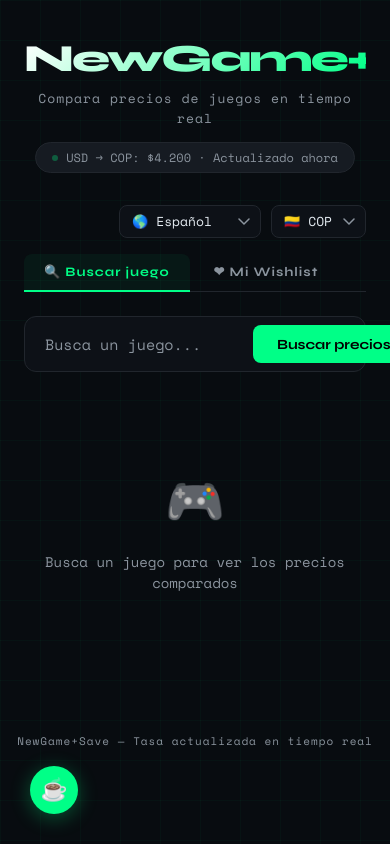
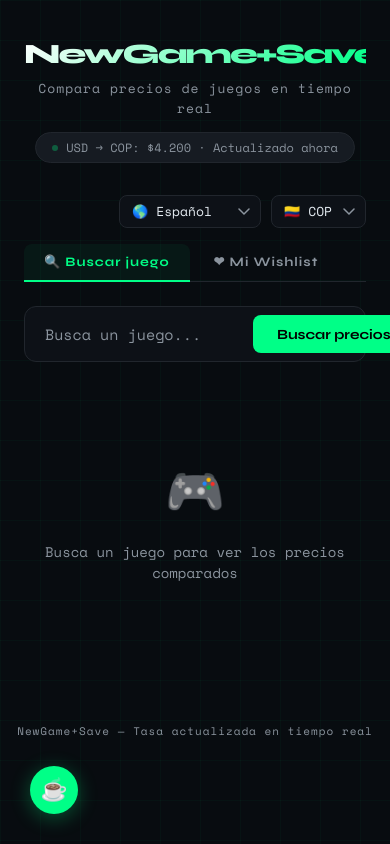
Before and after one commit to AvenBeater/newgamesave, a Flask app: page / in a window 390 px wide; the page is wider, and only the part inside the window is pictured. Run offline with Flask 2, Linux system fonts and the light colour scheme; data that the repository does not hold is empty; parts of the project's set-up code (start-up, migrations or seed data) failed here and were passed over; some libraries are stand-ins or nearby versions.

Commit message:
Fix mobile blank screen + responsive h1 sizing
Mobile blank-screen-on-refresh bug:
The two main content panes (#pane-search, #pane-wishlist) used
'animation: fadeUp .3s ease both', whose 'from' state is opacity:0.
The 'both' fill-mode applies that opacity:0 BEFORE the animation
starts. If the animation never fires (mobile sim paint suppression,
prefers-reduced-motion at OS level, GPU compositor stalls), the panes
stay invisible forever — exactly the 'blank until I resize the
canvas' symptom, where any reflow finally triggers the animation.
Replaced with a transform-only paneSlideIn keyframe so opacity is
never manipulated on these critical containers, and added a global
prefers-reduced-motion block as defense-in-depth.

H1 responsive sizing:
'NewGame+Save' is 12 chars in Syne 800 with -2px letterspacing.
Old clamp(2.4rem, 7vw, 70px) had a min of 38.4px, which overflows
the 272px usable width on a 320px viewport. New clamp(1.75rem,
6.5vw, 70px) caps at 28px on small mobile (Material 3 Headline
Medium token, fits comfortably) and scales smoothly to the user's
70px desktop ceiling.

```diff
--- a/static/style.css
+++ b/static/style.css
@@ -4,7 +4,7 @@ body{background:var(--bg);color:var(--text);font-family:'Space Mono',monospace;m
 body::before{content:'';position:fixed;inset:0;background-image:linear-gradient(rgba(0,255,135,0.03) 1px,transparent 1px),linear-gradient(90deg,rgba(0,255,135,0.03) 1px,transparent 1px);background-size:40px 40px;pointer-events:none;z-index:0;}
 .container{max-width:1100px;margin:0 auto;padding:40px 24px;position:relative;z-index:1;}
 header{margin-bottom:32px;text-align:center;}
-h1{font-family:'Syne',sans-serif;font-size:clamp(2.4rem,7vw,70px);font-weight:800;line-height:1;letter-spacing:-2px;background:linear-gradient(135deg,#fff 0%,var(--accent) 100%);-webkit-background-clip:text;-webkit-text-fill-color:transparent;background-clip:text;margin-bottom:10px;transition:filter .3s ease;}
+h1{font-family:'Syne',sans-serif;font-size:clamp(1.75rem,6.5vw,70px);font-weight:800;line-height:1;letter-spacing:-2px;background:linear-gradient(135deg,#fff 0%,var(--accent) 100%);-webkit-background-clip:text;-webkit-text-fill-color:transparent;background-clip:text;margin-bottom:10px;transition:filter .3s ease;}
 h1:hover{filter:drop-shadow(0 0 20px rgba(0,255,135,.3));}
 .subtitle{color:var(--muted);font-size:13px;letter-spacing:1px;}
 .rate-badge{display:inline-flex;align-items:center;gap:8px;margin-top:14px;background:var(--surface2);border:1px solid var(--border);border-radius:100px;padding:6px 16px;font-size:12px;color:var(--muted);}
@@ -135,7 +135,12 @@ footer{text-align:center;padding:40px 0 20px;color:var(--muted);font-size:11px;l
 .tab{background:none;border:none;border-bottom:2px solid transparent;color:var(--muted);font-family:'Syne',sans-serif;font-size:13px;font-weight:700;letter-spacing:1px;padding:10px 20px;cursor:pointer;transition:all .2s;margin-bottom:-1px;border-radius:8px 8px 0 0;}
 .tab:hover{color:var(--text);background:var(--surface);}
 .tab.active{color:var(--accent);border-bottom-color:var(--accent);background:rgba(0,255,135,.05);}
-#pane-search,#pane-wishlist{animation:fadeUp .3s ease both;}
+@keyframes paneSlideIn{from{transform:translateY(16px)}to{transform:translateY(0)}}
+#pane-search,#pane-wishlist{animation:paneSlideIn .3s ease;}
+@media (prefers-reduced-motion:reduce){
+  *,*::before,*::after{animation-duration:.01ms!important;animation-iteration-count:1!important;transition-duration:.01ms!important;}
+  #pane-search,#pane-wishlist{animation:none;transform:none;}
+}
 
 /* ── WISHLIST HINT ────────────────────────────────────── */
 .wl-hint{font-size:11px;color:var(--muted);margin-top:8px;padding:0 4px;}
```
